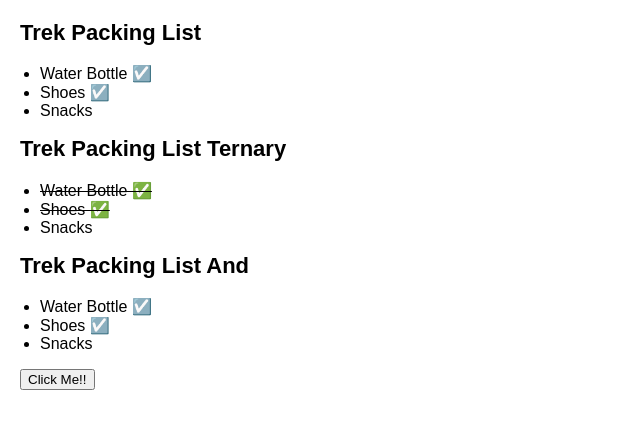
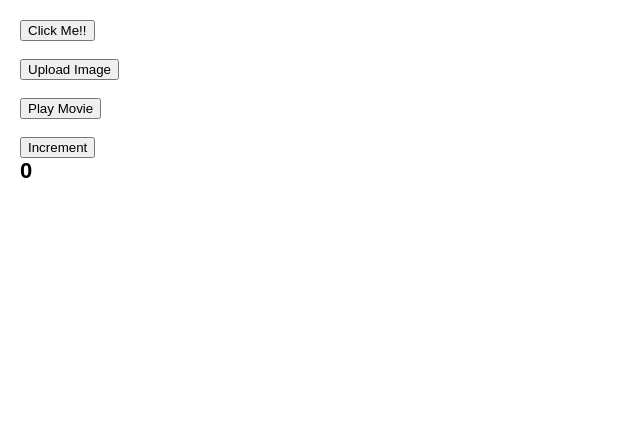
Before and after one commit to jain-santosh/MERN_App, a React (Create React App) app: page / in a window 1280 px wide. Shown: the top 428 px of the page, without its empty margins (0-640 px from the left). Built offline with nearby package versions, Linux system fonts and the light colour scheme.

Commit message:
State management 1/2

```diff
--- a/src/App.js
+++ b/src/App.js
@@ -1,15 +1,28 @@
-import PackingList from './PackingList'
-import PackingListTernary from './PackingListTernary'
-import PackingListAnd from './PackingListAnd'
-import Button from './Button';
+import PackingList from './module-1/PackingList'
+import PackingListTernary from './module-1/PackingListTernary'
+import PackingListAnd from './module-1/PackingListAnd'
+import Button from './module-1/Button';
+import AlertButton from './module-1/AlertButton';
+import Increment from './module-2/Increment';
+
 
 function App() {
   return (
   <>
-    <PackingList />
-    <PackingListTernary />
-    <PackingListAnd />
-    <Button />
+    {/* <PackingList /> */}
+    {/* <PackingListTernary /> */}
+    {/* <PackingListAnd /> */}
+    <Button /> <br /> <br />
+    <AlertButton message="Uploading!!">
+      Upload Image
+    </AlertButton>
+    <br /> <br />
+    <AlertButton message="Playing!!">
+      Play Movie
+    </AlertButton>
+    <br /> <br />
+    <Increment />
+
   </>
   );
 }
--- /dev/null
+++ b/src/module-1/AlertButton.js
@@ -0,0 +1,14 @@
+//You can pass props to Event Handlers same as components.
+//Here message contains the text that appears in the alert box.
+//children is the value that is the text in the button.
+
+
+function AlertButton({message, children}) {
+  return(
+    <button onClick={() => alert(message)}>
+      {children}
+    </button>
+  );
+}
+
+export default AlertButton;
--- /dev/null
+++ b/src/module-2/Increment.js
@@ -0,0 +1,21 @@
+//Count variable doesn't increase even after clicking the button.
+
+function Increment() {
+  let count = 0;
+
+  function handleClick() {
+    count = count + 1;
+    console.log(count);
+  }
+
+  return (
+    <>
+      <button onClick={handleClick}>
+        Increment
+      </button>
+      <h1>{count}</h1>
+    </>
+  )
+}
+
+export default Increment;
```
Also changed, not shown: src/module-1/Button.js (renamed from src/Button.js), src/module-1/PackingList.js (renamed from src/PackingList.js), src/module-1/PackingListAnd.js (renamed from src/PackingListAnd.js), src/module-1/PackingListTernary.js (renamed from src/PackingListTernary.js).
